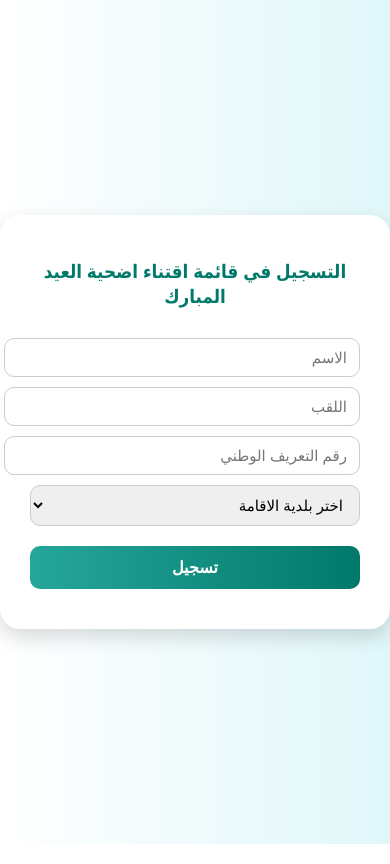
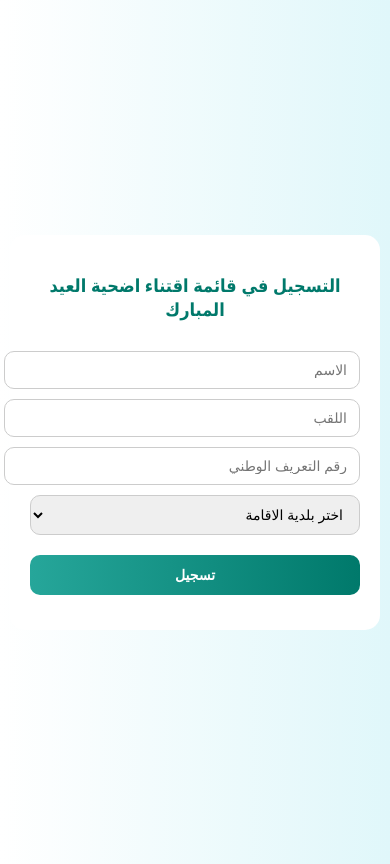
Before and after one commit to AtB-Dz/adhahi, a plain HTML site: page index.html in a window 390 px wide. Drawn offline with Linux system fonts and the light colour scheme.

Commit message:
index.html

```diff
--- a/index.html
+++ b/index.html
@@ -3,7 +3,7 @@
 <head>
   <meta charset="UTF-8">
   <title> اضحية العيد المبارك</title>
-  <style>
+ <style>
   body {
     font-family: 'Segoe UI', Tahoma, Geneva, Verdana, sans-serif;
     direction: rtl;
@@ -13,6 +13,7 @@
     align-items: center;
     height: 100vh;
     margin: 0;
+    padding: 10px;
   }
 
   form {
@@ -21,6 +22,7 @@
     border-radius: 20px;
     box-shadow: 0 8px 20px rgba(0, 0, 0, 0.15);
     width: 420px;
+    max-width: 100%;
     transition: all 0.3s ease-in-out;
   }
 
@@ -33,6 +35,7 @@
     text-align: center;
     color: #00796b;
     margin-bottom: 20px;
+    font-size: 20px;
   }
 
   input, select {
@@ -75,7 +78,30 @@
     text-align: center;
     font-size: 14px;
   }
+
+  /* 🌐 تنسيق خاص بالشاشات الصغيرة (الهواتف) */
+  @media (max-width: 480px) {
+    form {
+      padding: 20px;
+      width: 100%;
+      box-shadow: none;
+      border-radius: 15px;
+    }
+
+    h3 {
+      font-size: 18px;
+    }
+
+    input, select, button {
+      font-size: 14px;
+    }
+
+    .message {
+      font-size: 13px;
+    }
+  }
 </style>
+
 
 </head>
 <body>
```
